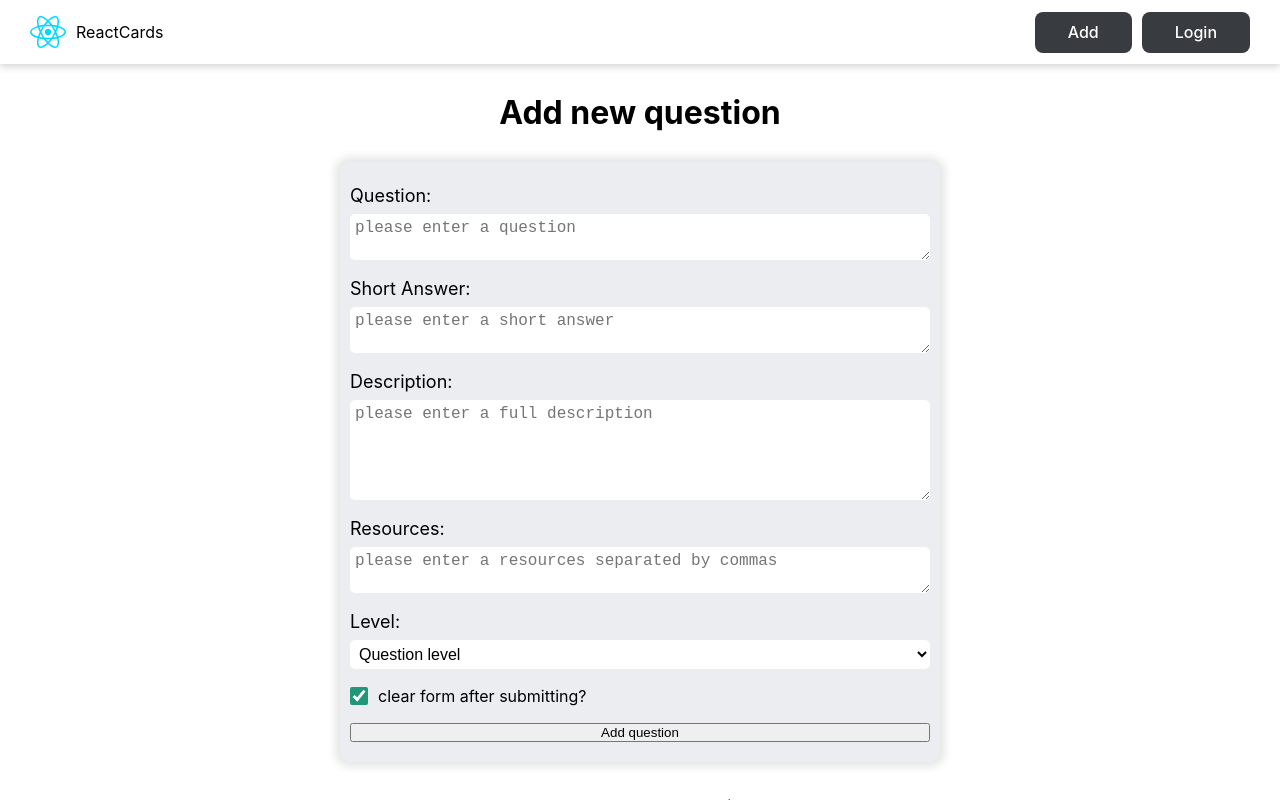
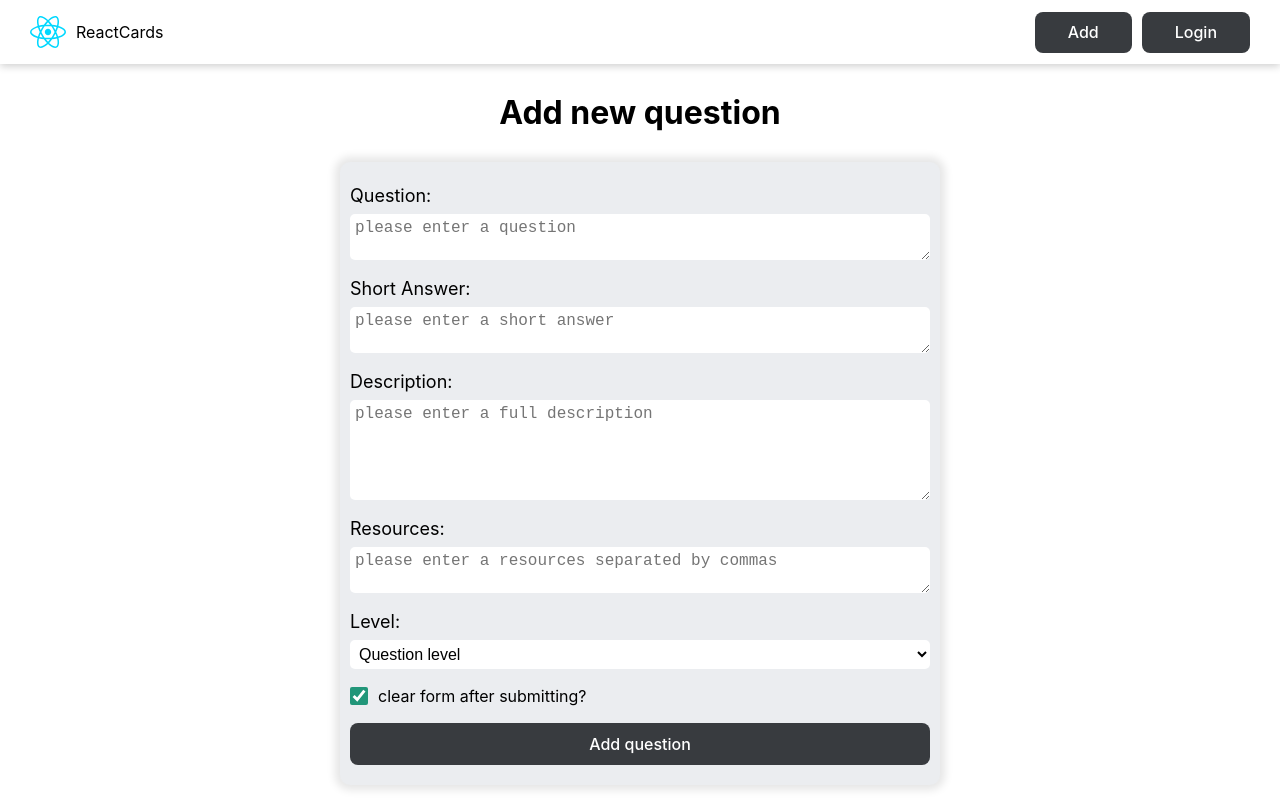
Before and after one commit to 97Maykel97/react-cheat-sheet, a React (Vite) app: page /addquestion in a window 1280 px wide. Built offline with nearby package versions, Linux system fonts and the light colour scheme.

Commit message:
add button styles

```diff
--- a/src/pages/AddQuestionPage/AddQuestionPage.jsx
+++ b/src/pages/AddQuestionPage/AddQuestionPage.jsx
@@ -3,6 +3,7 @@ import { delayFn } from '../../helpers/delayFn';
 import classes from './AddQuestionPage.module.css';
 import { toast } from 'react-toastify';
 import { API_URL } from '../../constants';
+import Button from '../../components/Button';
 
 const initialFormState = {
 	question: '',
@@ -149,7 +150,7 @@ function AddQuestionPage() {
 						/>
 						<span>clear form after submitting?</span>
 					</label>
-					<button disabled={isPending}>Add question</button>
+					<Button isDisabled={isPending}>Add question</Button>
 				</form>
 			</div>
 		</>
```
